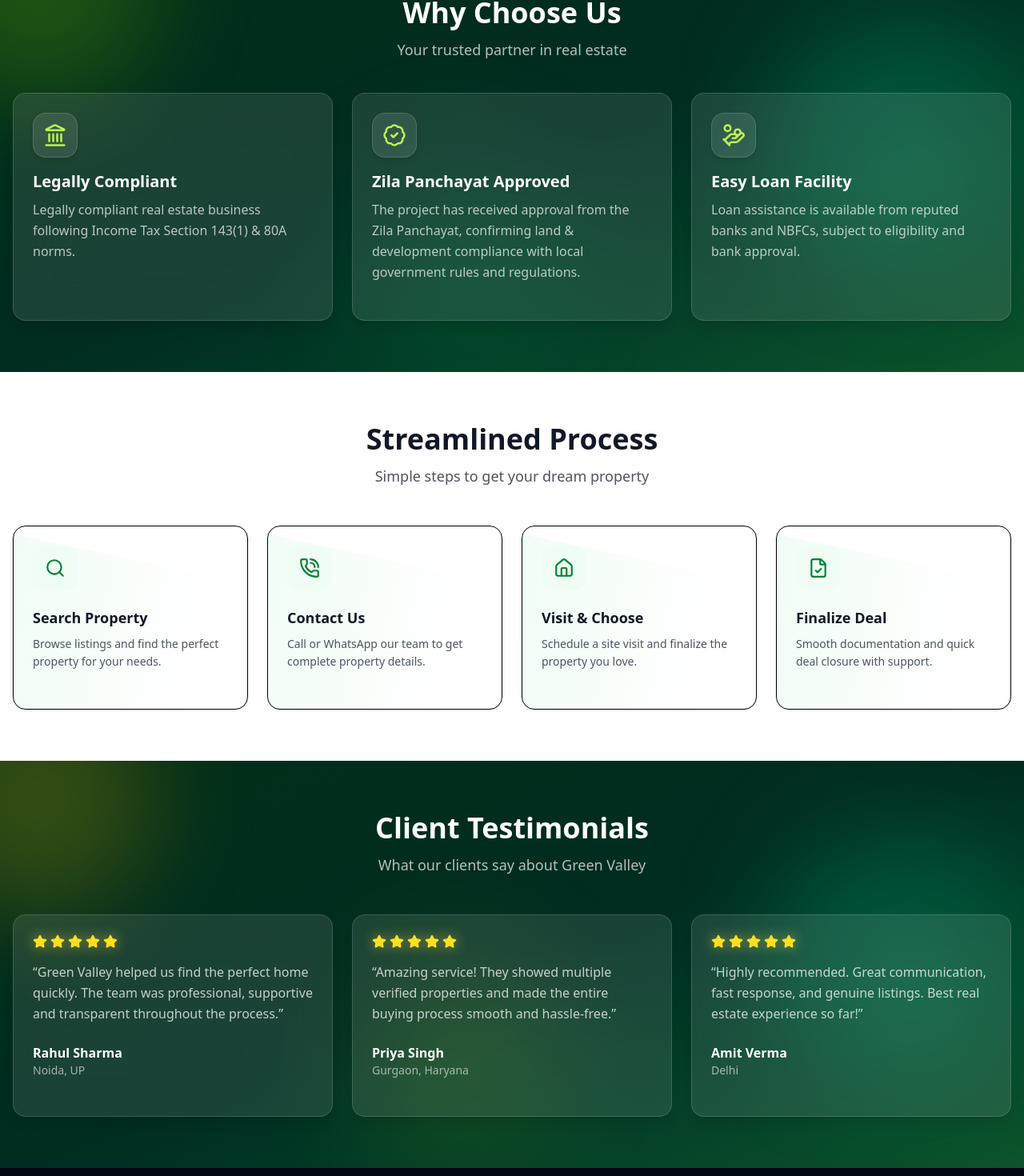
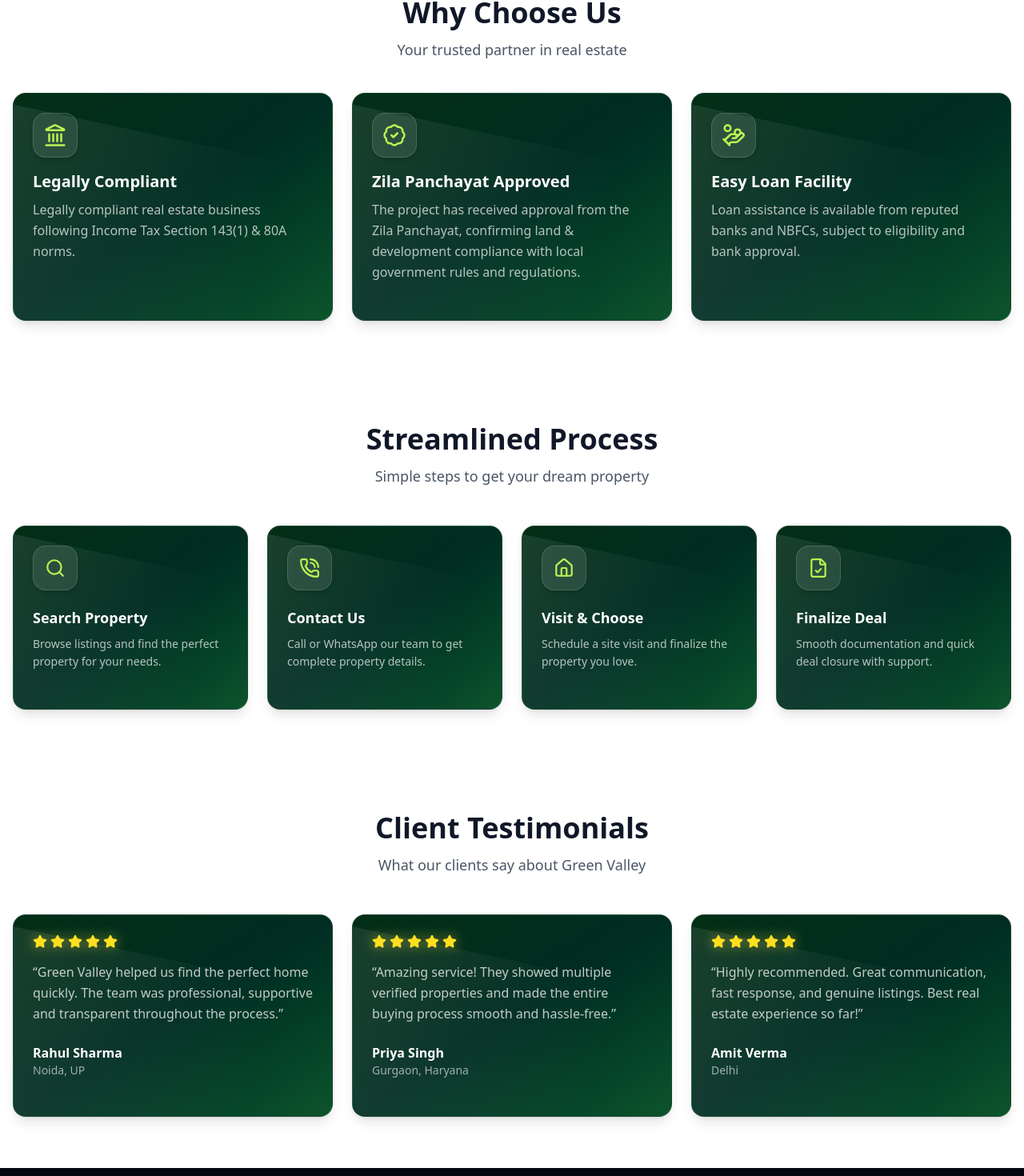
Before and after one commit to anshul1768/RealEstate, a React (Vite) app: page / in a window 1280 px wide. Shown: the part 1960-3430 px from the top of the page at 80% size. Built offline with nearby package versions, Linux system fonts and the light colour scheme.

Commit message:
fifteenth commit

```diff
--- a/src/ChooseUs/ChooseUs.jsx
+++ b/src/ChooseUs/ChooseUs.jsx
@@ -21,23 +21,13 @@ const ChooseUs = () => {
   ];
 
   return (
-    <section className="relative overflow-hidden py-16">
-      {/* ✅ Background Gradient */}
-      <div className="absolute inset-0 bg-gradient-to-br from-green-950 via-emerald-950 to-green-900" />
-
-      {/* ✅ Glow Blobs */}
-      <div className="absolute -top-24 -left-24 w-72 h-72 bg-lime-400/20 rounded-full blur-3xl" />
-      <div className="absolute top-20 right-0 w-80 h-80 bg-emerald-400/20 rounded-full blur-3xl" />
-      <div className="absolute bottom-0 left-1/3 w-72 h-72 bg-green-500/10 rounded-full blur-3xl" />
-
-      {/* ✅ Content */}
-      <div className="relative max-w-7xl mx-auto px-4">
+    <section className="py-16 max-w-7xl mx-auto px-4">
       {/* Heading */}
       <div className="text-center">
-          <h2 className="text-3xl md:text-4xl font-extrabold text-white">
+        <h2 className="text-3xl md:text-4xl font-extrabold text-gray-900">
           Why Choose Us
         </h2>
-          <p className="mt-3 text-white/70 text-base md:text-lg">
+        <p className="mt-3 text-gray-600 text-base md:text-lg">
           Your trusted partner in real estate
         </p>
       </div>
@@ -47,30 +37,62 @@ const ChooseUs = () => {
         {features.map((item, index) => (
           <div
             key={index}
-              className="group bg-white/10 backdrop-blur-xl rounded-2xl p-6 border border-white/15
-              shadow-lg hover:shadow-2xl transition-all duration-300 hover:-translate-y-2"
+            className="
+              group relative overflow-hidden rounded-2xl p-6
+              bg-gradient-to-br from-green-950 via-emerald-950 to-green-900
+              border border-white/10
+              shadow-lg hover:shadow-2xl
+              transition-all duration-300 hover:-translate-y-2
+            "
           >
+            {/* ✅ Glow on hover */}
+            <div
+              className="
+                absolute inset-0 rounded-2xl
+                group-hover:shadow-[0_0_35px_rgba(163,230,53,0.35)]
+                transition-all duration-500
+              "
+            />
+
+            {/* ✅ Shine effect */}
+            <div
+              className="
+                absolute top-0 -left-[120%] w-[200%] h-full
+                bg-gradient-to-r from-transparent via-white/10 to-transparent
+                rotate-12
+                group-hover:left-[120%]
+                transition-all duration-700
+              "
+            />
+
             {/* Icon */}
             <div
-                className="w-14 h-14 rounded-2xl bg-white/10 border border-white/15
-                flex items-center justify-center shadow-md group-hover:scale-110 transition-all duration-300"
+              className="
+                relative z-10 w-14 h-14 rounded-2xl
+                bg-white/10 border border-white/15
+                flex items-center justify-center shadow-md
+                group-hover:scale-110
+                group-hover:shadow-[0_0_22px_rgba(163,230,53,0.55)]
+                transition-all duration-300
+              "
             >
               {item.icon}
             </div>
 
             {/* Title */}
-              <h3 className="mt-4 text-xl font-extrabold text-white">
+            <h3 className="relative z-10 mt-4 text-xl font-extrabold text-white">
               {item.title}
             </h3>
 
             {/* Desc */}
-              <p className="mt-2 text-white/70 leading-relaxed">{item.desc}</p>
+            <p className="relative z-10 mt-2 text-white/70 leading-relaxed">
+              {item.desc}
+            </p>
 
             {/* ✅ Bottom Neon Line */}
-              <div className="mt-5 h-[3px] w-0 bg-gradient-to-r from-lime-300 to-emerald-400 rounded-full group-hover:w-full transition-all duration-500" />
+            <div className="relative z-10 mt-5 h-[3px] w-0 bg-gradient-to-r from-lime-300 to-emerald-400 rounded-full group-hover:w-full transition-all duration-500" />
           </div>
         ))}
-        </div>
       </div>
     </section>
   );
--- a/src/Simple/SimpleProcess.jsx
+++ b/src/Simple/SimpleProcess.jsx
@@ -6,22 +6,22 @@ const SimpleProcess = () => {
     {
       title: "Search Property",
       desc: "Browse listings and find the perfect property for your needs.",
-      icon: <Search size={26} className="text-green-700" />,
+      icon: <Search size={26} className="text-lime-300" />,
     },
     {
       title: "Contact Us",
       desc: "Call or WhatsApp our team to get complete property details.",
-      icon: <PhoneCall size={26} className="text-green-700" />,
+      icon: <PhoneCall size={26} className="text-lime-300" />,
     },
     {
       title: "Visit & Choose",
       desc: "Schedule a site visit and finalize the property you love.",
-      icon: <Home size={26} className="text-green-700" />,
+      icon: <Home size={26} className="text-lime-300" />,
     },
     {
       title: "Finalize Deal",
       desc: "Smooth documentation and quick deal closure with support.",
-      icon: <FileCheck size={26} className="text-green-700" />,
+      icon: <FileCheck size={26} className="text-lime-300" />,
     },
   ];
 
@@ -43,19 +43,18 @@ const SimpleProcess = () => {
           <div
             key={index}
             className="
-              group relative bg-white rounded-2xl p-6 border
-              shadow-sm hover:shadow-2xl
+              group relative overflow-hidden rounded-2xl p-6
+              bg-gradient-to-br from-green-950 via-emerald-950 to-green-900
+              border border-white/10
+              shadow-lg hover:shadow-2xl
               transition-all duration-300 hover:-translate-y-2
-              overflow-hidden
             "
           >
-            {/* ✅ Glow Border on Hover */}
+            {/* ✅ Hover Glow */}
             <div
               className="
                 absolute inset-0 rounded-2xl
-                border-2 border-transparent
-                group-hover:border-green-400/70
-                group-hover:shadow-[0_0_30px_rgba(34,197,94,0.45)]
+                group-hover:shadow-[0_0_35px_rgba(163,230,53,0.25)]
                 transition-all duration-500
               "
             />
@@ -64,7 +63,7 @@ const SimpleProcess = () => {
             <div
               className="
                 absolute top-0 -left-[120%] w-[200%] h-full
-                bg-gradient-to-r from-transparent via-green-200/25 to-transparent
+                bg-gradient-to-r from-transparent via-white/10 to-transparent
                 rotate-12
                 group-hover:left-[120%]
                 transition-all duration-700
@@ -74,27 +73,28 @@ const SimpleProcess = () => {
             {/* Icon */}
             <div
               className="
-                relative z-10 w-14 h-14 rounded-2xl bg-green-50
-                flex items-center justify-center
+                relative z-10 w-14 h-14 rounded-2xl
+                bg-white/10 border border-white/15
+                flex items-center justify-center shadow-md
                 transition-all duration-300
                 group-hover:scale-110
-                group-hover:shadow-[0_0_18px_rgba(34,197,94,0.45)]
+                group-hover:shadow-[0_0_22px_rgba(163,230,53,0.55)]
               "
             >
               {item.icon}
             </div>
 
             {/* Text */}
-            <h3 className="relative z-10 mt-5 text-lg font-extrabold text-gray-900">
+            <h3 className="relative z-10 mt-5 text-lg font-extrabold text-white">
               {item.title}
             </h3>
 
-            <p className="relative z-10 mt-2 text-gray-600 leading-relaxed text-sm">
+            <p className="relative z-10 mt-2 text-white/70 leading-relaxed text-sm">
               {item.desc}
             </p>
 
             {/* ✅ Bottom Neon Line */}
-            <div className="relative z-10 mt-5 h-[3px] w-0 bg-gradient-to-r from-green-600 to-emerald-400 rounded-full group-hover:w-full transition-all duration-500" />
+            <div className="relative z-10 mt-5 h-[3px] w-0 bg-gradient-to-r from-lime-300 to-emerald-400 rounded-full group-hover:w-full transition-all duration-500" />
           </div>
         ))}
       </div>
--- a/src/components/Contact.jsx
+++ b/src/components/Contact.jsx
@@ -126,7 +126,7 @@ const Contact = () => {
           <iframe
             title="Office Location"
             className="w-full h-[380px]"
-            src="https://www.google.com/maps?q=Gurgaon,%20Haryana&output=embed"
+            src="https://maps.app.goo.gl/xNWvJPaFtQw8Xq8i7?g_st=awb"
             loading="lazy"
           ></iframe>
         </div>
--- a/src/components/Testimonials.jsx
+++ b/src/components/Testimonials.jsx
@@ -21,23 +21,13 @@ const Testimonials = () => {
   ];
 
   return (
-    <section className="relative overflow-hidden py-16">
-      {/* ✅ Background Gradient */}
-      <div className="absolute inset-0 bg-gradient-to-br from-green-950 via-emerald-950 to-green-900" />
-
-      {/* ✅ Glow Blobs */}
-      <div className="absolute -top-24 -left-24 w-72 h-72 bg-yellow-400/20 rounded-full blur-3xl" />
-      <div className="absolute top-20 right-0 w-80 h-80 bg-emerald-400/20 rounded-full blur-3xl" />
-      <div className="absolute bottom-0 left-1/3 w-72 h-72 bg-lime-400/10 rounded-full blur-3xl" />
-
-      {/* ✅ Content */}
-      <div className="relative max-w-7xl mx-auto px-4">
+    <section className="py-16 max-w-7xl mx-auto px-4">
       {/* Heading */}
       <div className="text-center">
-          <h2 className="text-3xl md:text-4xl font-extrabold text-white">
+        <h2 className="text-3xl md:text-4xl font-extrabold text-gray-900">
           Client Testimonials
         </h2>
-          <p className="mt-3 text-white/70 text-base md:text-lg">
+        <p className="mt-3 text-gray-600 text-base md:text-lg">
           What our clients say about Green Valley
         </p>
       </div>
@@ -47,11 +37,36 @@ const Testimonials = () => {
         {testimonials.map((item, index) => (
           <div
             key={index}
-              className="group bg-white/10 backdrop-blur-xl rounded-2xl p-6 border border-white/15
-              shadow-lg hover:shadow-2xl transition-all duration-300 hover:-translate-y-2"
+            className="
+              group relative overflow-hidden rounded-2xl p-6
+              bg-gradient-to-br from-green-950 via-emerald-950 to-green-900
+              border border-white/10
+              shadow-lg hover:shadow-2xl
+              transition-all duration-300 hover:-translate-y-2
+            "
           >
+            {/* ✅ Hover Glow */}
+            <div
+              className="
+                absolute inset-0 rounded-2xl
+                group-hover:shadow-[0_0_35px_rgba(253,224,71,0.25)]
+                transition-all duration-500
+              "
+            />
+
+            {/* ✅ Shine Effect */}
+            <div
+              className="
+                absolute top-0 -left-[120%] w-[200%] h-full
+                bg-gradient-to-r from-transparent via-white/10 to-transparent
+                rotate-12
+                group-hover:left-[120%]
+                transition-all duration-700
+              "
+            />
+
             {/* ⭐ Rating */}
-              <div className="flex items-center gap-1">
+            <div className="relative z-10 flex items-center gap-1">
               {[...Array(5)].map((_, i) => (
                 <Star
                   key={i}
@@ -62,21 +77,20 @@ const Testimonials = () => {
             </div>
 
             {/* Text */}
-              <p className="mt-4 text-white/75 leading-relaxed">
+            <p className="relative z-10 mt-4 text-white/75 leading-relaxed">
               “{item.text}”
             </p>
 
             {/* Name + Location */}
-              <div className="mt-6">
+            <div className="relative z-10 mt-6">
               <h3 className="font-extrabold text-white">{item.name}</h3>
               <p className="text-sm text-white/60">{item.location}</p>
             </div>
 
             {/* ✅ Neon Bottom Line */}
-              <div className="mt-5 h-[3px] w-0 bg-gradient-to-r from-yellow-300 to-emerald-400 rounded-full group-hover:w-full transition-all duration-500" />
+            <div className="relative z-10 mt-5 h-[3px] w-0 bg-gradient-to-r from-yellow-300 to-emerald-400 rounded-full group-hover:w-full transition-all duration-500" />
           </div>
         ))}
-        </div>
       </div>
     </section>
   );
```
Lines whose indentation alone changed are shown as unchanged.
